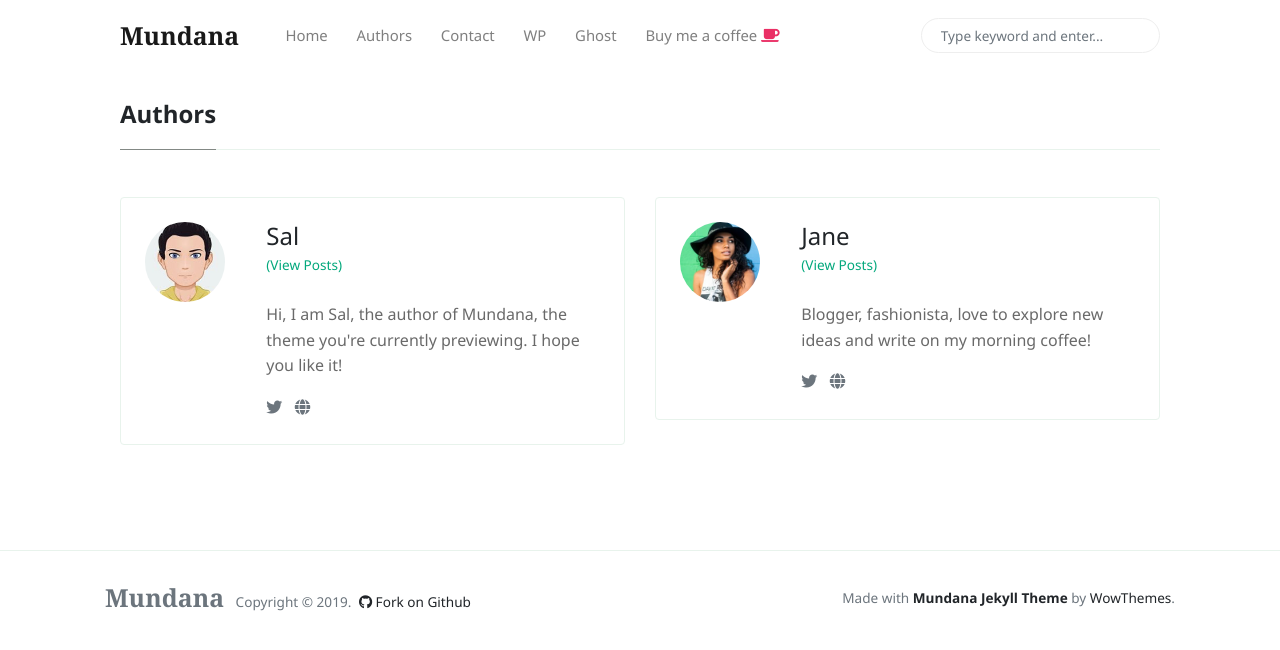
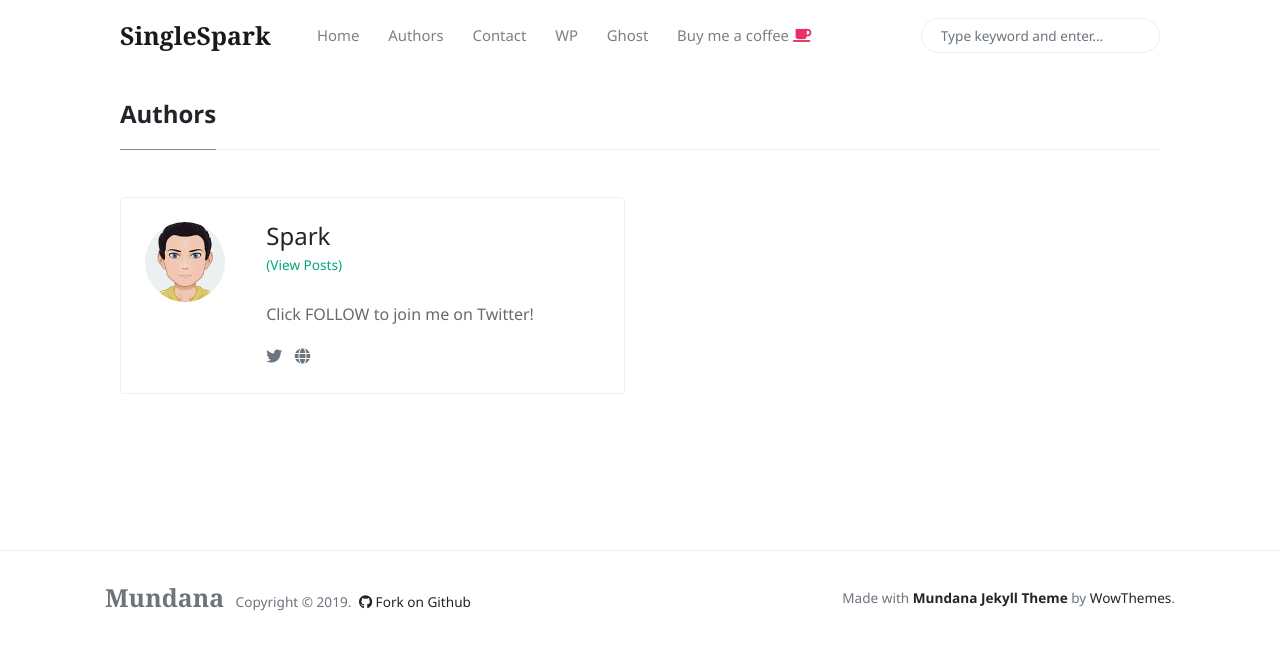
Before and after one commit to laoquan18/laoquan18.github.io, a Jekyll site: the page built from _pages/authors-list.html, in a window 1280 px wide. Shown: the top 650 px of the page. Built offline with Jekyll 4.4.1, drawn with Linux system fonts in a browser that asks for light colours; nearby versions of some CDN libraries.

Commit message:
Update _config.yml

```diff
--- a/_config.yml
+++ b/_config.yml
@@ -1,12 +1,12 @@
 # Site
-name: 'Mundana'
-description: 'Mundana is a free Jekyll theme for awesome people like you, Medium like.'
+name: 'SingleSpark'
+description: 'labour news from china'
 logo: 'assets/images/logo.png'
 favicon: 'assets/images/favicon.ico'
-baseurl: '/mundana-theme-jekyll'
-disqus: 'demowebsite'
-email: 'wowthemesnet@gmail.com'
-mailchimp-list: 'https://wowthemes.us11.list-manage.com/subscribe/post?u=8aeb20a530e124561927d3bd8&amp;id=8c3d2d214b'
+baseurl: ''
+disqus: 'singlespark'
+email: 'xinghuospark@protonmail.com'
+mailchimp-list: ''
 
 include: ["_pages"]
 permalink: /:title/
@@ -19,21 +19,13 @@ plugins:
   - jekyll-seo-tag
 
 authors:
-    sal:
-      name:           Sal
-      site:           https://www.wowthemes.net
+    Spark:
+      name:           Spark
       avatar:         /assets/images/avatar1.jpg
-      bio:            "Hi, I am Sal, the author of Mundana, the theme you're currently previewing. I hope you like it!"
-      email:          wowthemesnet@gmail.com
-      twitter:        https://twitter.com/wowthemesnet
+      bio:            "Click FOLLOW to join me on Twitter!"
+      email:          xinghuospark@protonmail.com
+      twitter:        https://twitter.com/xinghuospark
 
-    jane:
-      name:           Jane
-      site:           https://www.wowthemes.net
-      avatar:         /assets/images/avatar2.jpg
-      bio:            "Blogger, fashionista, love to explore new ideas and write on my morning coffee!"
-      email:          fakemail@gmail.com
-      twitter:        https://twitter.com/wowthemesnet
 
 # Defaults
 defaults:
```
